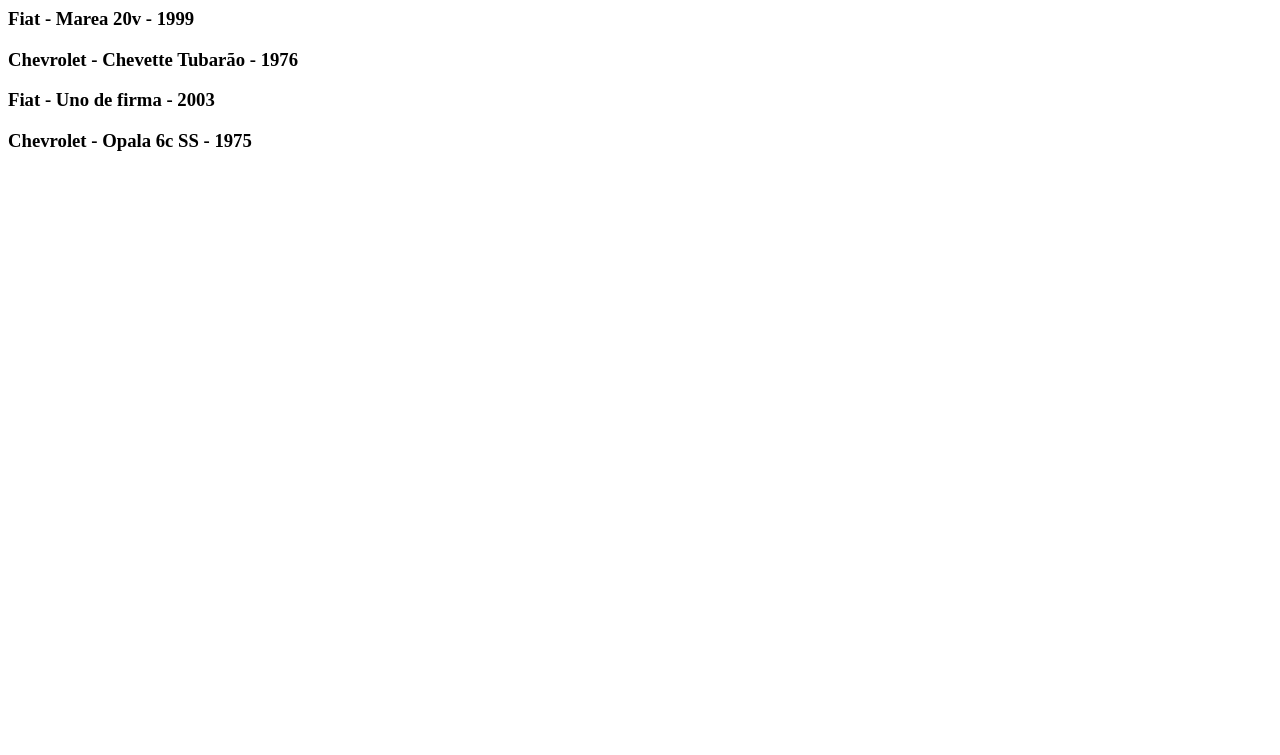
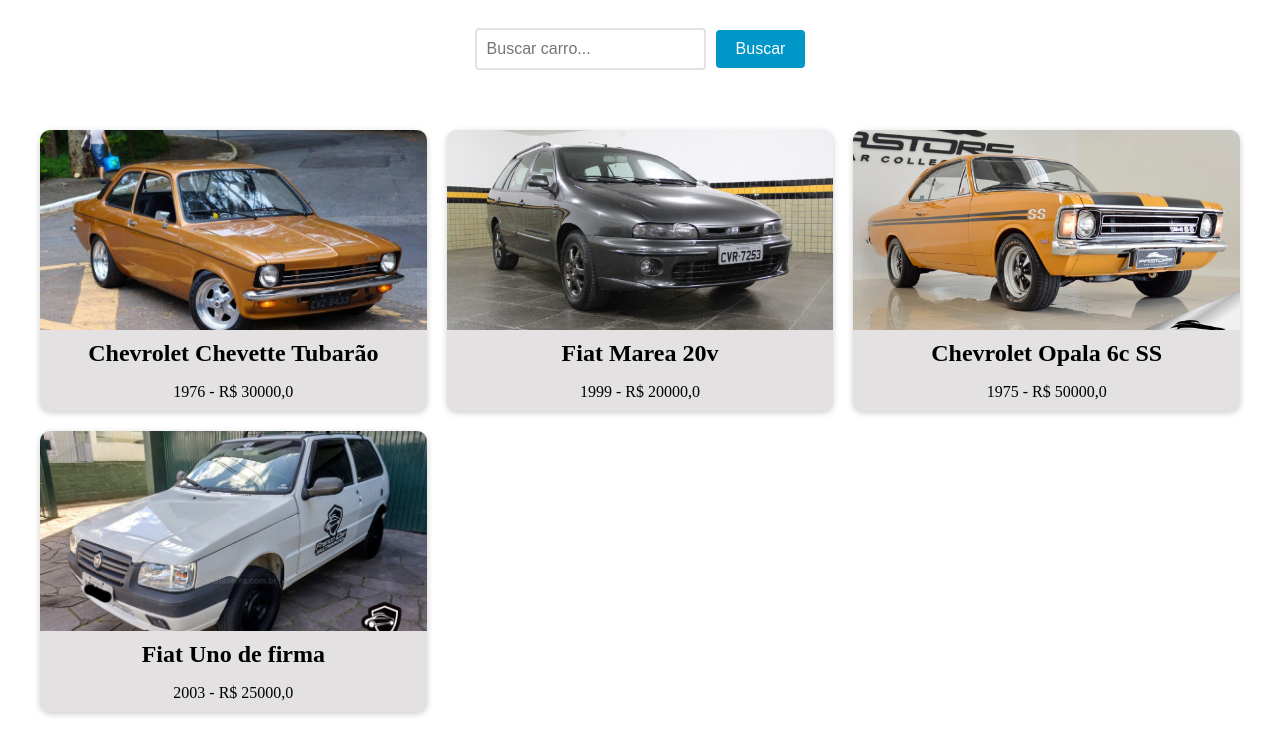
Before and after one commit to larimenezs/carros, a Django app: page /cars/ in a window 1280 px wide. Shown: the top 755 px of the page. Run offline with Django 5.2, Linux system fonts and the light colour scheme; data comes from the database, SQL or seed files in the repository.

Commit message:
update html

```diff
--- a/cars/templates/cars.html
+++ b/cars/templates/cars.html
@@ -1,12 +1,112 @@
-<html>
-    <head>
-        <title>Meus Carros</title>
-    </head>
-    {% block content %}
-    <body>
+{% block content %}
+<style>
+    .car-grid {
+        display: grid;
+        grid-template-columns: repeat(3, 1fr);
+        gap: 20px;
+        margin: 0 auto;
+        max-width: 1200px;
+        padding: 20px;
+    }
+
+    .car-card {
+        background-color: #e3e1e1;
+        box-shadow: 0 2px 6px rgba(0, 0, 0, 0.2);
+        border-radius: 10px;
+        overflow: hidden;
+        text-align: center;
+        transition: all 0.3s ease;
+    }
+
+    .car-card:hover {
+        cursor: pointer;
+        box-shadow: 0 4px 10px rgba(0, 0, 0, 0.4);
+        transform: translateY(-2px);
+    }
+
+    .car-card img {
+        width: 100%;
+        height: 200px;
+        object-fit: cover;
+    }
+
+    .car-card h3 {
+        font-size: 20px;
+        margin-top: 10px;
+        margin-bottom: 5px;
+    }
+
+    .car-card h2 {
+        font-size: 1.5rem;
+        margin: 10px;
+    }
+
+    .car-card p {
+        font-size: 1rem;
+        margin-bottom: 10px;
+    }
+
+    @media (max-width: 768px) {
+    .car-grid {
+        grid-template-columns: repeat(2, 1fr);
+    }
+    }
+
+    form {
+        display: flex;
+        justify-content: center;
+        align-items: center;
+        margin-bottom: 20px;
+        text-align: center;
+        padding: 20px;
+    }
+
+    input[type="text"] {
+        padding: 10px;
+        font-size: 16px;
+        border: 2px solid #e3e1e1;
+        border-radius: 4px;
+        margin-right: 10px;
+        transition: border-bottom-color 0.3s ease-in-out;
+    }
+
+    input[type="text"]:focus {
+        outline: none;
+        border-bottom-color: #e3e1e1;
+    }
+
+    button[type="submit"] {
+        background-color: #0096c7;
+        color: #fff;
+        border: none;
+        padding: 10px 20px;
+        font-size: 16px;
+        border-radius: 4px;
+        cursor: pointer;
+        transition: background-color 0.3s ease-in-out;
+    }
+
+    button[type="submit"]:hover {
+        background-color: #108eb8;
+    }
+</style>
+
+<form method="GET" action="{% url 'cars_list' %}">
+    <input type="text" name="search" placeholder="Buscar carro...">
+    <button type="submit">Buscar</button>
+</form>
+
+<div class="car-grid">
+    {% if cars %}
         {% for car in cars %}
-            <h3>{{ car.brand }} - {{ car.model }} - {{ car.factory_year }}</h3>
+        <div class="car-card">
+            <img src="{{ car.photo.url }}" alt="{{ car.model }} - {{ car.brand }}">
+            <h2>{{ car.brand }} {{ car.model }}</h2>
+            <p>{{ car.factory_year }} - R$ {{ car.value }}</p>
+        </div>
         {% endfor %}
-    </body>
-    {% endblock %}
-</html>
+    {% else %}
+        <p class="no-results">Nenhum carro encontrado.</p>
+    {% endif %}
+</div>
+{% endblock %}
--- a/cars/views.py
+++ b/cars/views.py
@@ -2,7 +2,7 @@ from django.shortcuts import render
 from cars.models import Car
 
 def cars_view(request):
-    cars = Car.objects.all()
+    cars = Car.objects.all().order_by('model')
     search = request.GET.get('search')
 
     if search:
```
